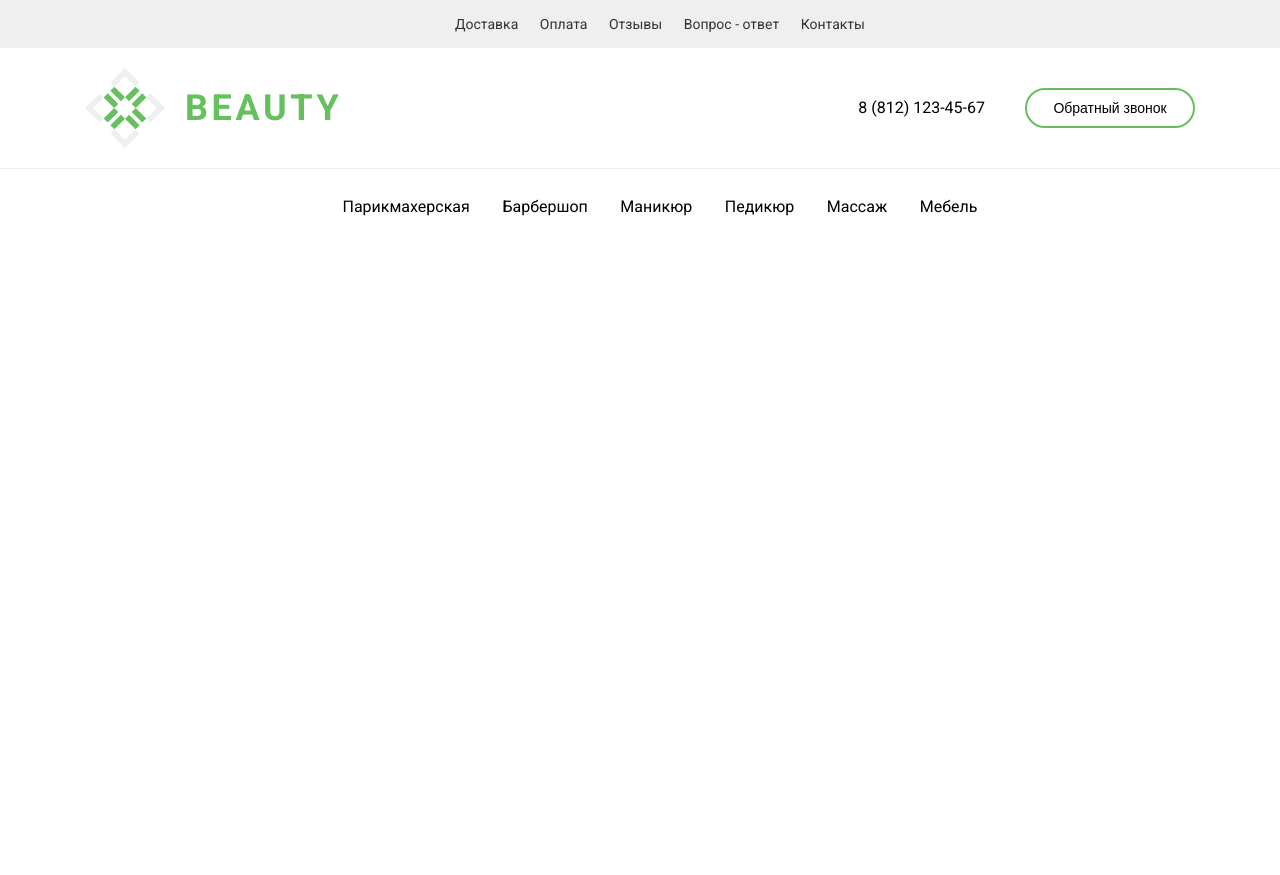
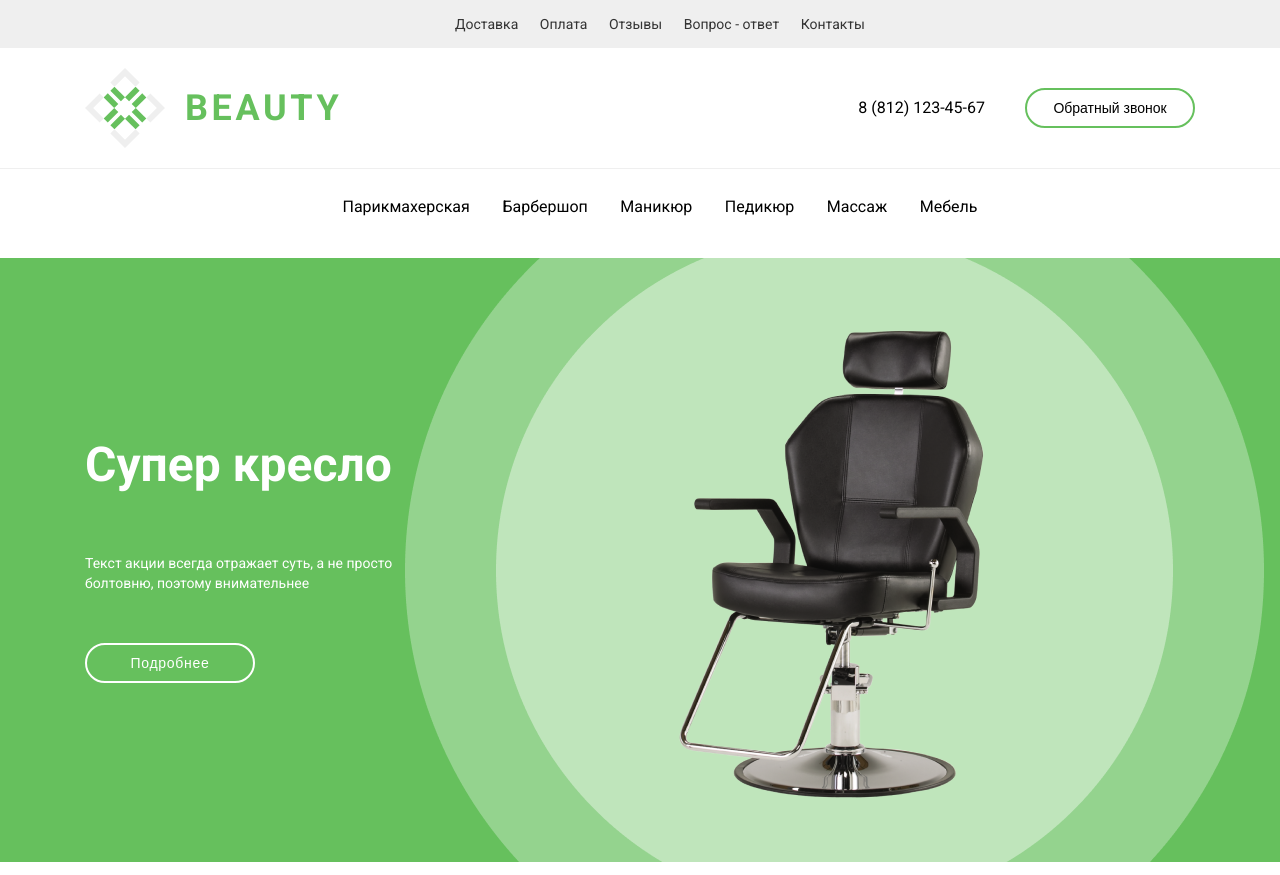
Before and after one commit to LindaKarz/Beauty, a website: page index.html in a window 1280 px wide. Before the commit the page ends 800 px from the top, so only its background shows below. Drawn offline with Linux system fonts and the light colour scheme.

Commit message:
feat: done about section

```diff
--- a/index.html
+++ b/index.html
@@ -49,5 +49,18 @@
         </div>
       </div>
   </header>
+  <main>
+    <section class="about">
+      <div class="wrapper wrapper_about">
+        <div class="about__content">
+          <h2 class="about__title">Супер кресло</h2>
+          <p class="about__text">Текст акции всегда отражает суть, а не просто
+            болтовню, поэтому внимательнее
+          </p>
+          <button class="button button_more">Подробнее</button>
+        </div>
+      </div>
+    </section>
+  </main>
 </body>
 </html>
--- a/sass/base/_base.scss
+++ b/sass/base/_base.scss
@@ -29,7 +29,8 @@ h1 {
 }
 
 h2 {
-  @include font(4.5rem, 400, 6rem);
+  @include font(4.8rem, 700, 5.62rem);
+  color: $color-light-text;
 }
 
 h3 {
@@ -45,7 +46,7 @@ h5 {
 }
 
 p {
-  @include font(1.6rem, 400, 2.4rem);
+  @include font(1.4rem, 400, 2rem);
 }
 
 a {
--- a/sass/base/_buttons.scss
+++ b/sass/base/_buttons.scss
@@ -8,4 +8,10 @@
     border: 2px solid $color-brand;
     background: $color-light-text;
   }
+  &_more {
+    border: 2px solid $color-light-text;
+    background: $color-brand;
+    color: $color-light-text;
+    letter-spacing: 0.05em;
+  }
 }
--- /dev/null
+++ b/sass/components/_about.scss
@@ -0,0 +1,14 @@
+.about {
+  background: url(/images/background.png) no-repeat;
+  background-position: center;
+}
+
+.about__title {
+  padding-bottom: 60px;
+}
+
+.about__text {
+  max-width: 308px;
+  color: $color-light-text;
+  padding-bottom: 50px;
+}
--- a/sass/layouts/_wrapper.scss
+++ b/sass/layouts/_wrapper.scss
@@ -13,4 +13,7 @@
   &_header-bottom {
     padding: 30px 0;
   }
+  &_about {
+    padding: 192px 0;
+  }
 }
--- a/sass/style.scss
+++ b/sass/style.scss
@@ -9,3 +9,4 @@
 @import "layouts/wrapper";
 
 @import "components/header";
+@import "components/about";
```
Also changed, not shown: images/background.png (added), sass/style.css, 1 other file.
